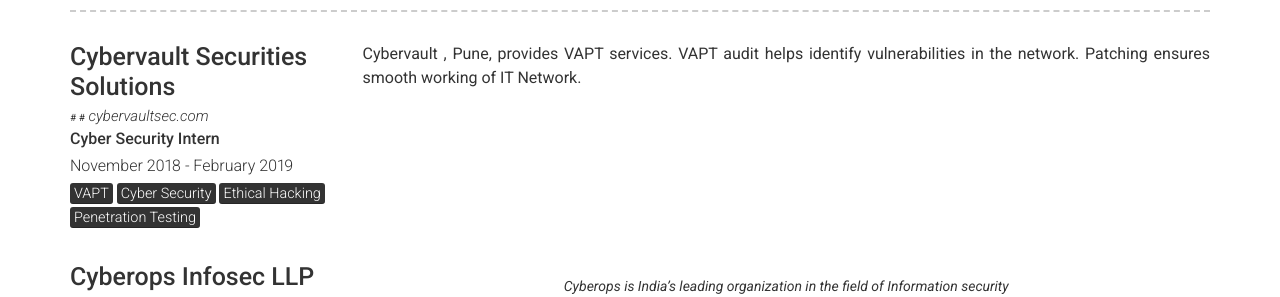
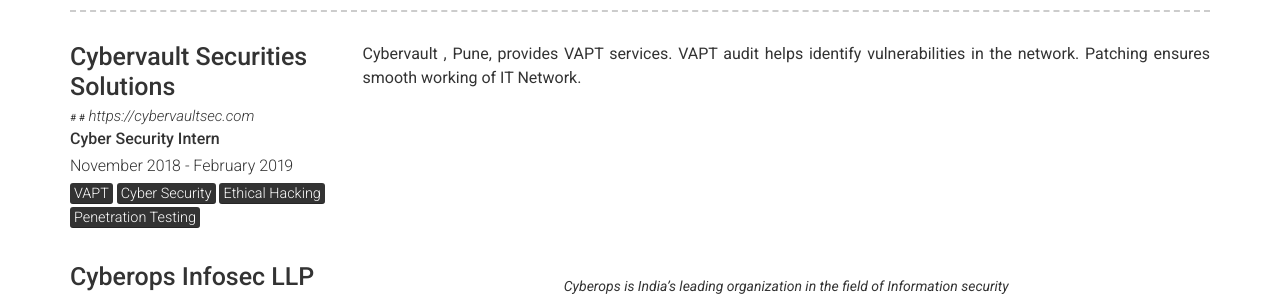
Before and after one commit to mohitkhemchandani/mohitkhemchandani.github.io, a Jekyll site: the page built from index.md, in a window 1280 px wide and 900 px high, scrolled down 552 px. Shown: the part 153-450 px from the top of the window. Built offline with Jekyll 4.4.1, drawn with Linux system fonts in a browser that asks for light colours; part of the change alters nothing that is shown.

Commit message:
Update experience.yml

```diff
--- a/_data/experience.yml
+++ b/_data/experience.yml
@@ -2,7 +2,7 @@
 
 - layout: left
   company: Cybervault Securities Solutions
-  link: cybervaultsec.com
+  link: https://cybervaultsec.com
   job_title: Cyber Security Intern
   dates: November 2018 - February 2019
   description: | # this will include new lines to allow paragraphs
```
